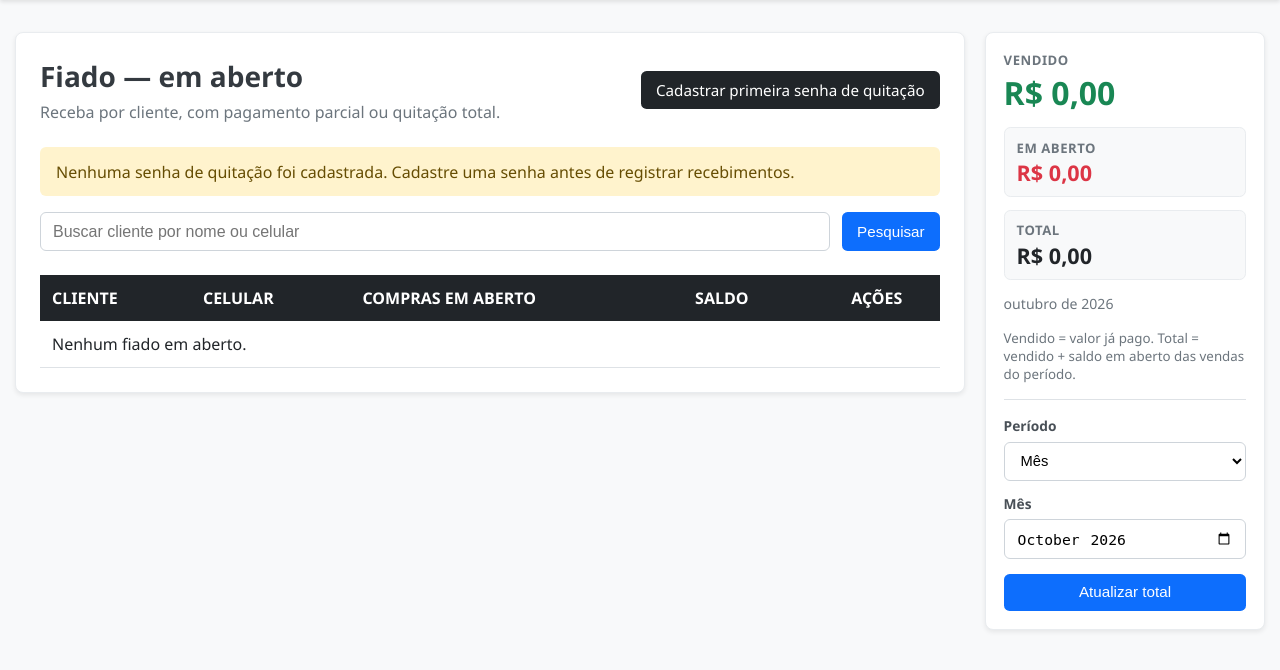
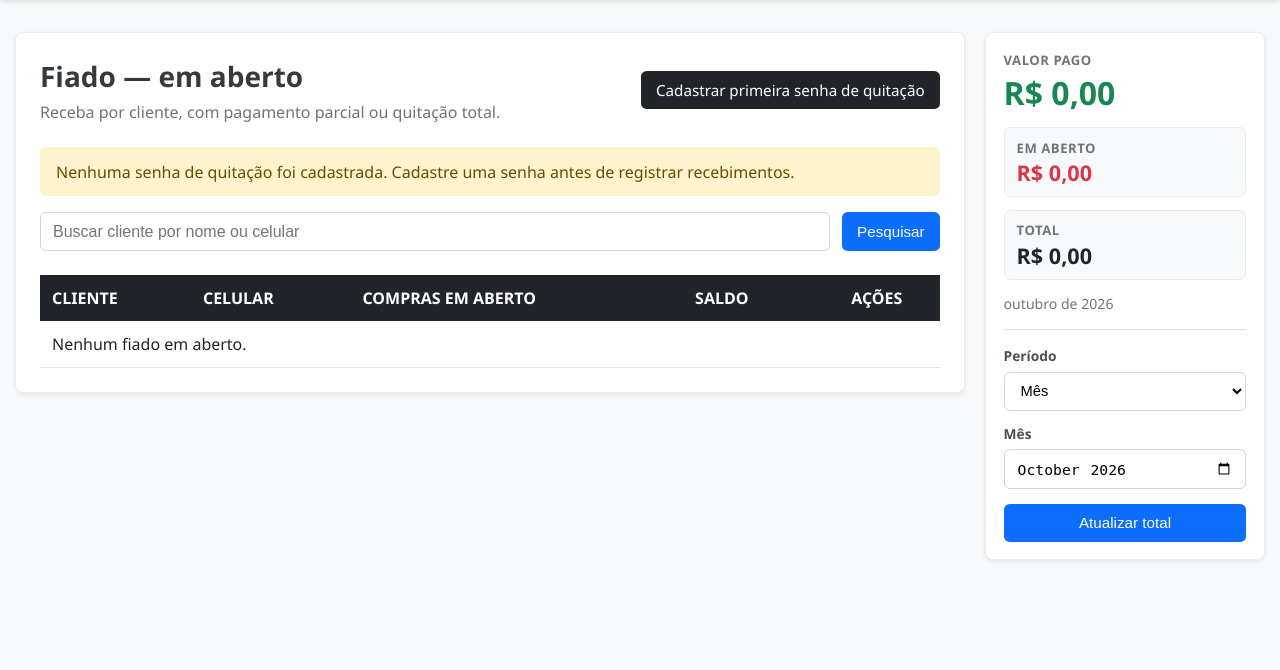
Before and after one commit to ItsTheDuds/Projeto-PDV, a Django app: page /fiado/ in a window 1280 px wide. Shown: the part 69-739 px from the top of the page. Run offline with Django 5.2, Linux system fonts and the light colour scheme; the visitor is signed in with stand-in values (Sample User, id 1); data comes from the database, SQL or seed files in the repository; data that the repository does not hold is empty.

Commit message:
Feate: Troca TItles Fiado

```diff
--- a/fiado/templates/fiado/home.html
+++ b/fiado/templates/fiado/home.html
@@ -198,7 +198,7 @@
 
     {% if user.is_superuser %}
     <aside class="card resumo-vendas-card no-print" aria-label="Resumo de vendas">
-        <div class="resumo-vendas-titulo">Vendido</div>
+        <div class="resumo-vendas-titulo">Valor Pago</div>
         <div id="fiadoSalesVendido" class="resumo-vendas-valor-principal">R$ 0,00</div>
 
         <div class="resumo-vendas-metricas">
@@ -212,7 +212,6 @@
             </div>
         </div>
         <div id="fiadoSalesPeriodLabel" class="resumo-vendas-periodo">Mês atual</div>
-        <small class="muted" style="display:block; line-height:1.35;">Vendido = valor já pago. Total = vendido + saldo em aberto das vendas do período.</small>
 
         <hr class="resumo-vendas-divisor">
 
```
Also changed, not shown: vendas/migrations/0002_alter_venda_forma_pagamento_alter_venda_total.py (added).
